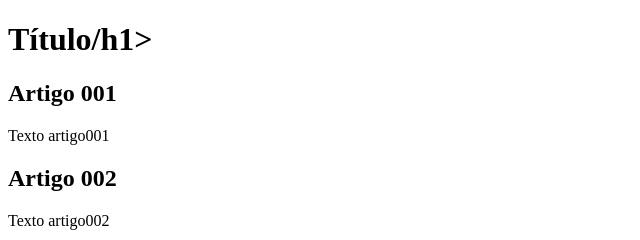
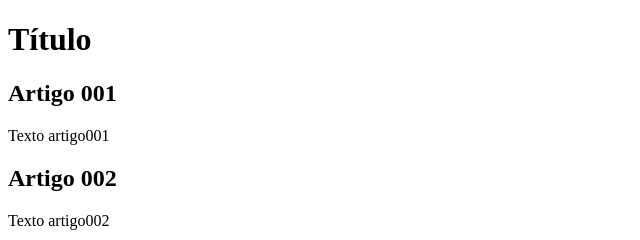
Before and after one commit to Enio97/projeto-site, a plain HTML site: page index.html in a window 1280 px wide. Shown: the full height of the page, 0-640 px from the left. Drawn offline with Linux system fonts and the light colour scheme.

Commit message:
Update index.html

```diff
--- a/index.html
+++ b/index.html
@@ -8,7 +8,7 @@
 <body>
     <main>
         <header>
-            <h1>Título/h1>
+            <h1>Título</h1>
         </header>
         <article>
             <h2>Artigo 001</h2>
```
